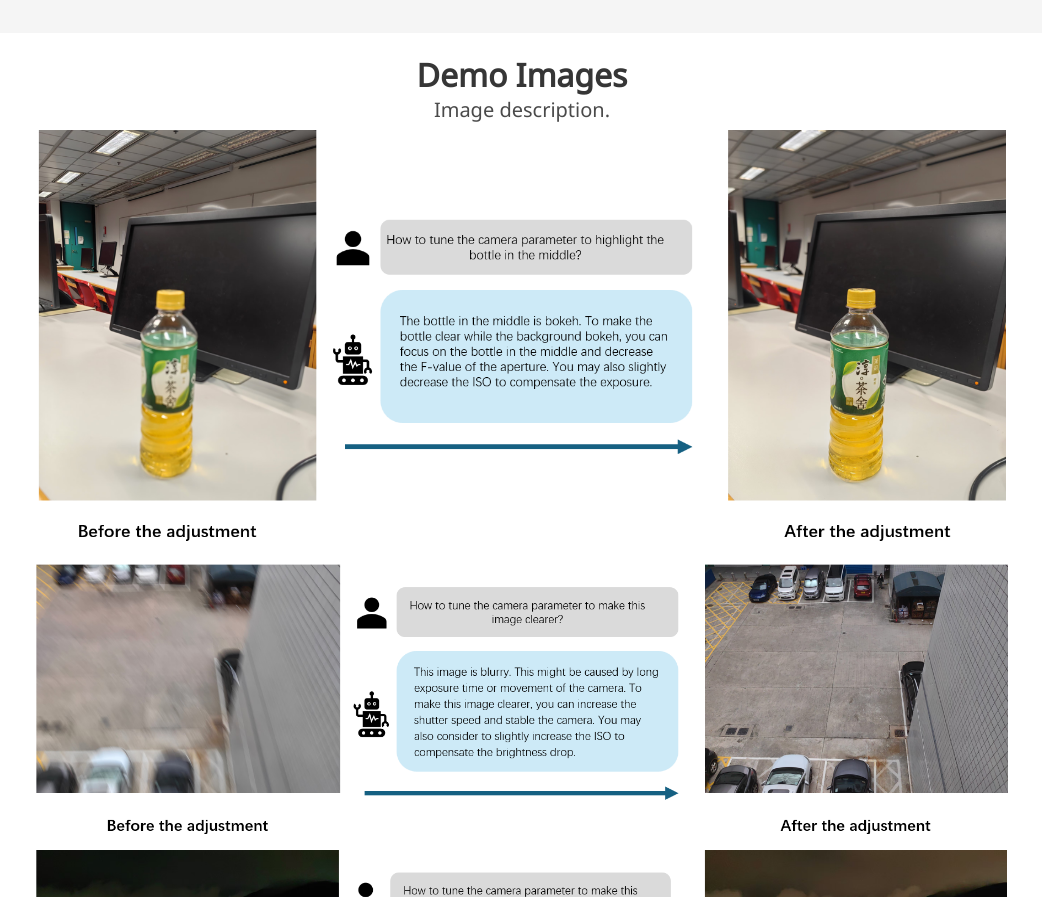
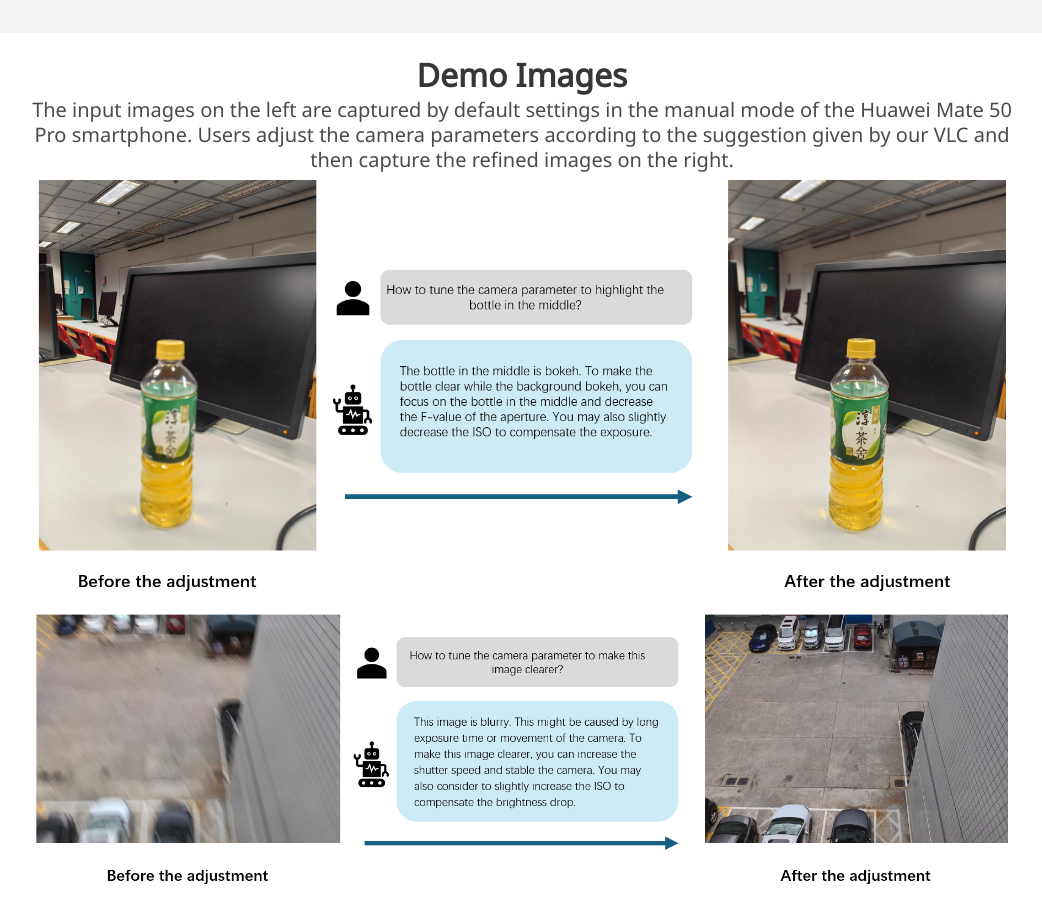
Before and after one commit to zqianaa/website, a plain HTML site: page index.html in a window 1280 px wide. Shown: the part 984-1881 px from the top of the page, without its empty margins (118-1160 px from the left). Drawn offline with nearby package versions, Linux system fonts and the light colour scheme; a script that the page names is missing; some icons are missing; a web font is replaced by a local one.

Commit message:
Update index.html

```diff
--- a/index.html
+++ b/index.html
@@ -175,7 +175,7 @@
     <div class="container">
       <h2 class="title is-3">Demo Images</h2>
       <h2 class="subtitle has-text-centered">
-          Image description.
+          The input images on the left are captured by default settings in the manual mode of the Huawei Mate 50 Pro smartphone. Users adjust the camera parameters according to the suggestion given by our VLC and then capture the refined images on the right.
       <div id="results-carousel" class="carousel results-carousel">
        <div class="item">
         <!-- Your image here -->
```
